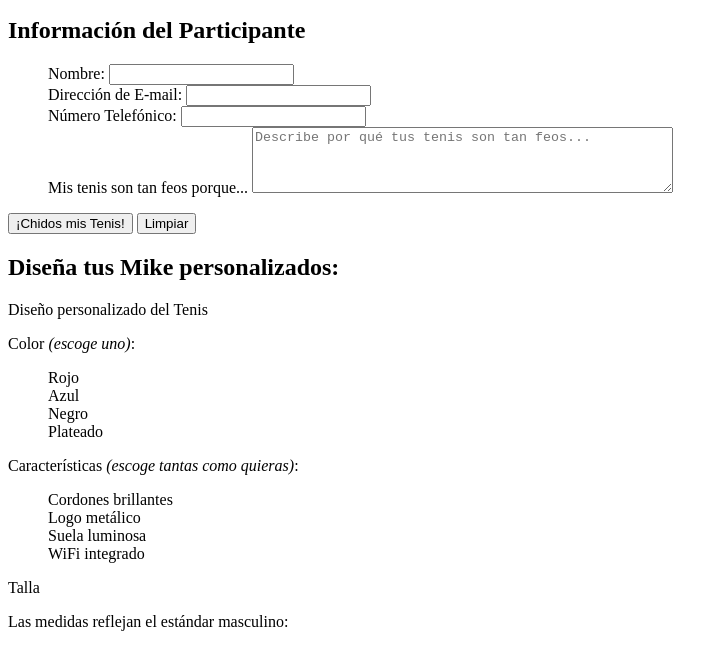
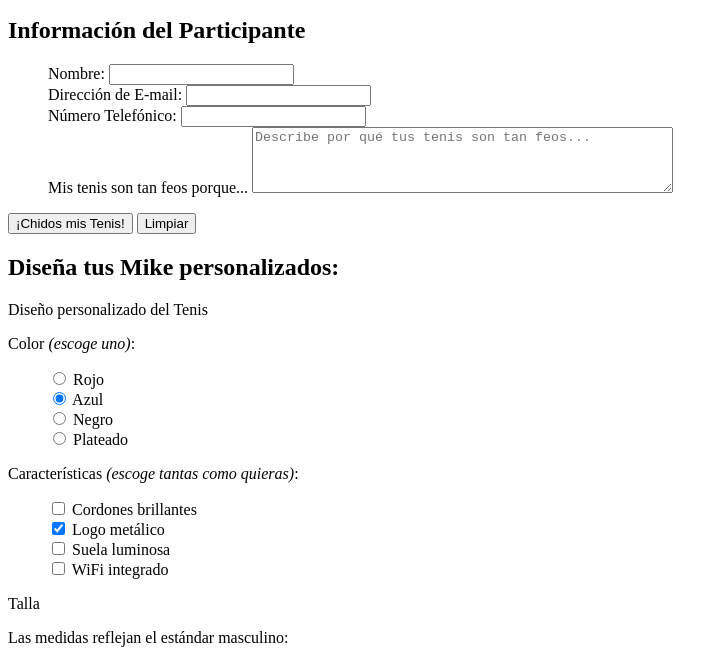
Before and after one commit to mezamezaflfl/Hweb, a plain HTML site: page practicas/p09/formulario.html in a window 1280 px wide. Shown: the part 137-800 px from the top of the page, without its empty margins (0-728 px from the left). Drawn offline with Linux system fonts and the light colour scheme.

Commit message:
se agregaron los botones de radio y checkboxes (ejercicio 2)

```diff
--- a/practicas/p09/formulario.html
+++ b/practicas/p09/formulario.html
@@ -32,18 +32,18 @@
 
     <p>Color <em>(escoge uno)</em>:</p>
       <ul>
-      <li>Rojo</li>
-      <li>Azul</li>
-      <li>Negro</li>
-      <li>Plateado</li>
+      <li> <input type="radio" name="color" value="rojo" > Rojo</li>
+      <li> <input type="radio" name="color" value="azul" checked> Azul</li>
+      <li> <input type="radio" name="color" value="negro" > Negro</li>
+      <li> <input type="radio" name="color" value="plateado" > Plateado</li>
       </ul>
 
     <p>Características <em>(escoge tantas como quieras)</em>:</p>
       <ul>
-      <li>Cordones brillantes</li>
-      <li>Logo metálico</li>
-      <li>Suela luminosa</li>
-      <li>WiFi integrado</li>
+      <li> <input type="checkbox" name="caracteristicas[]" value="cordones_brillantes" > Cordones brillantes</li>
+      <li> <input type="checkbox" name="caracteristicas[]" value="logo_metálico" checked> Logo metálico</li>
+      <li> <input type="checkbox" name="caracteristicas[]" value="suela_luminosa" > Suela luminosa</li>
+      <li> <input type="checkbox" name="caracteristicas[]" value="wifi_integrado" > WiFi integrado</li>
       </ul>
 
     <p>Talla</p>
```
